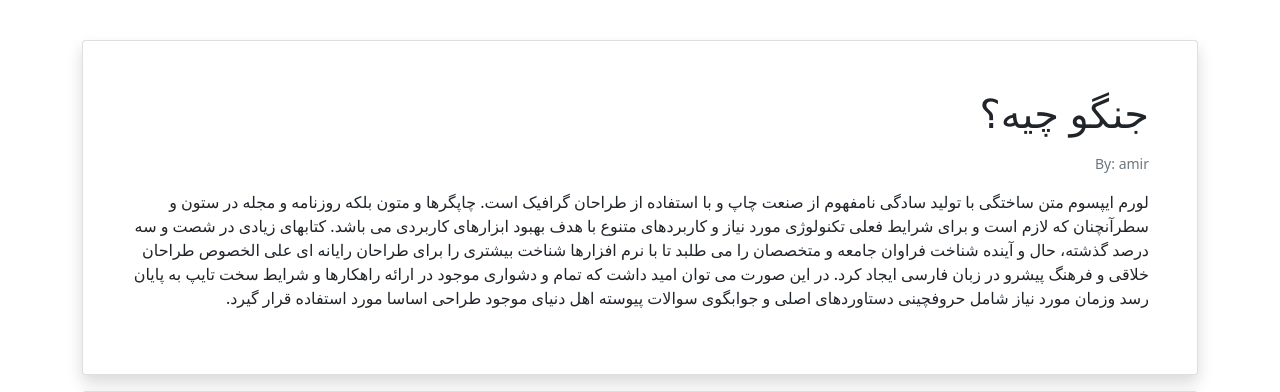
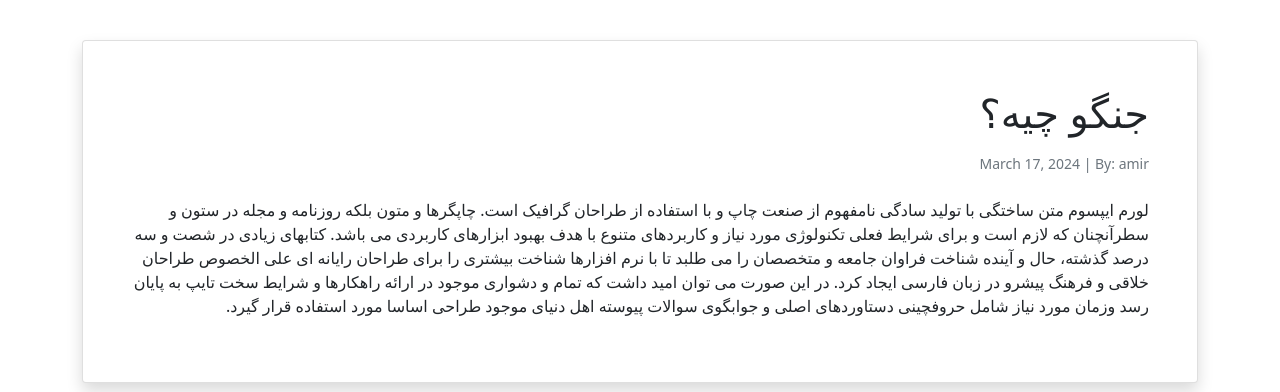
Before and after one commit to amahadnezhad/Weblog_Project, a Django app: page /post/1 in a window 1280 px wide. Shown: the part 56-448 px from the top of the page. Run offline with Django 5.2, Linux system fonts and the light colour scheme; data comes from the database, SQL or seed files in the repository.

Commit message:
Fix post_detail Template Problem

```diff
--- a/blog/templates/blog/post_detail.html
+++ b/blog/templates/blog/post_detail.html
@@ -8,9 +8,10 @@
                 <div class="card shadow my-3 p-5">
                     <h1>{{ post.title|capfirst }}</h1>
                     <span>
-                        <p class="small text-muted mt-2">By: {{ post.author }}</p>
+                        <p class="small text-muted mt-2">{{ post.date_created }} | By: {{ post.author }}</p>
+
+                    </span>
                     <p class="mt-2">{{ post.text }}</p>
-                    </span>
                 </div>
 
                 <div class="card shadow my-3 p-5">
```
Lines whose indentation alone changed are shown as unchanged.
